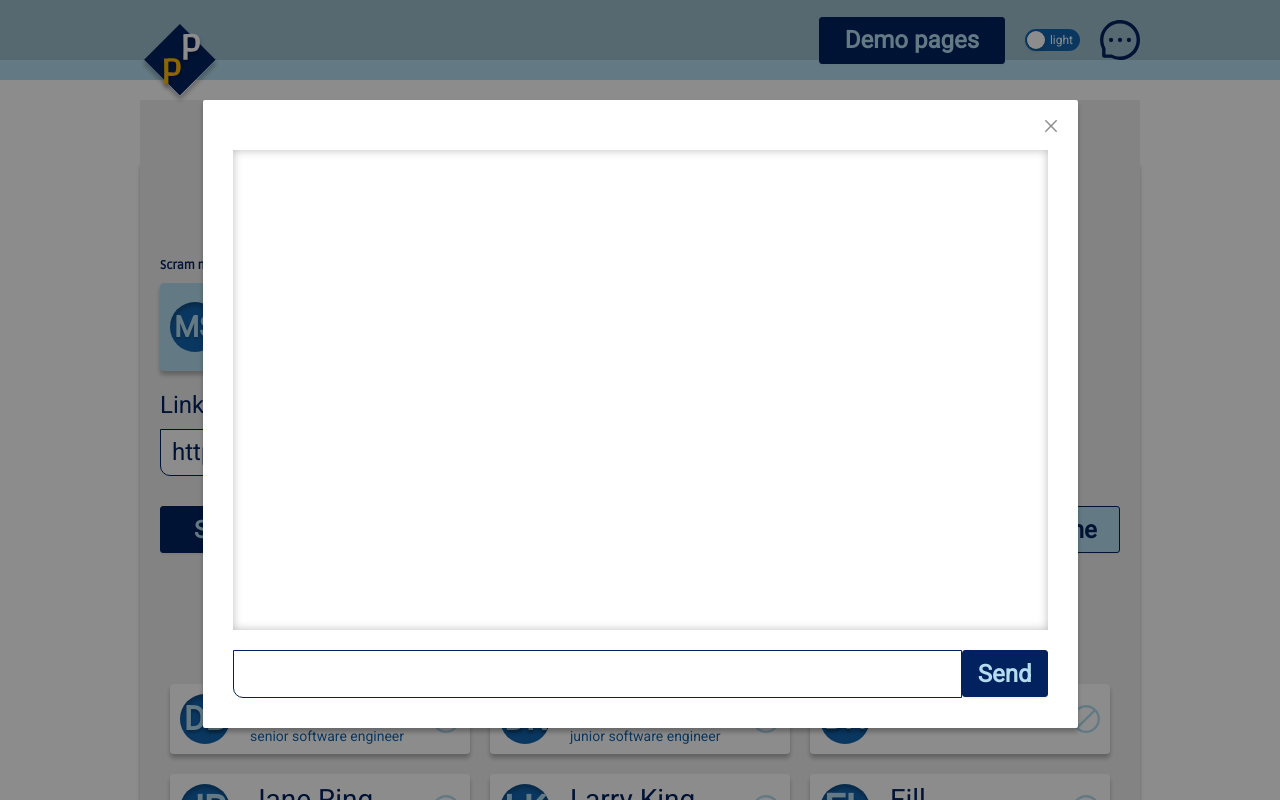
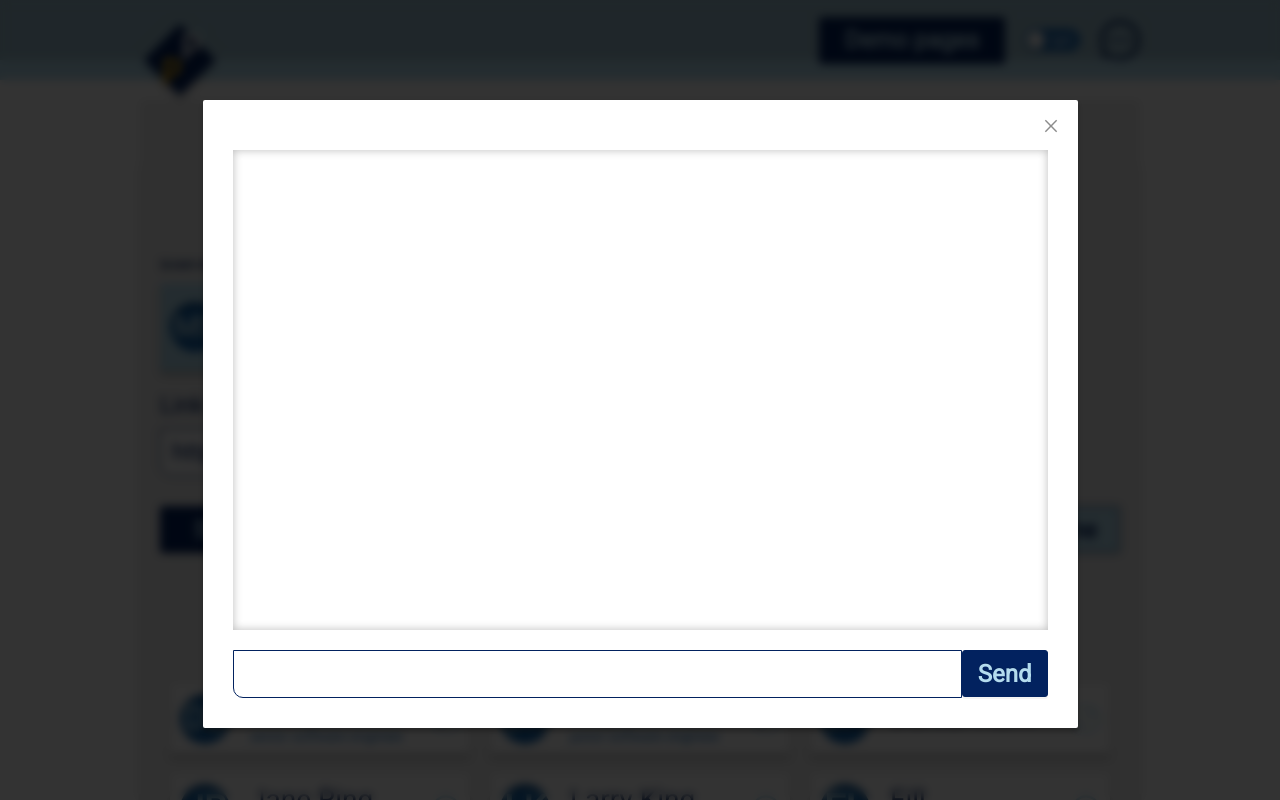
Before and after one commit to fronte-finem/RSS_React-2021Q3_Team-33_Pointing-Poker, a React (Vite) app: page /demo/lobby in a window 1280 px wide. Both pictures are taken after a click on the button 1120 px from the left and 40 px from the top of the page. Shown: the top 800 px of the page. Built offline with nearby package versions, Linux system fonts and the light colour scheme.

Commit message:
fix: chat and other modals overlaps

```diff
--- a/client/src/components/app/header/chat-modal.tsx
+++ b/client/src/components/app/header/chat-modal.tsx
@@ -98,7 +98,12 @@ export const ChatModal: React.FC<ModalProps> = observer(
     ];
 
     return (
-      <StyledModal closable visible={visible} footer={footer} {...props}>
+      <StyledModal
+        closable
+        visible={visible}
+        footer={footer}
+        zIndex={10}
+        {...props}>
         <StyledFrame>
           <StyledChatContainer ref={refChat}>
             <Chat />
--- a/client/src/components/shared/modal/modal.tsx
+++ b/client/src/components/shared/modal/modal.tsx
@@ -16,7 +16,13 @@ export const Modal: React.FC<ModalProps> = ({ children, ...props }) => {
   ];
 
   return (
-    <StyledModal title={title} footer={footer} closable={false} {...props}>
+    <StyledModal
+      title={title}
+      footer={footer}
+      closable={false}
+      maskStyle={{ background: '#000c', backdropFilter: 'blur(5px)' }}
+      zIndex={1000}
+      {...props}>
       {children}
     </StyledModal>
   );
```
